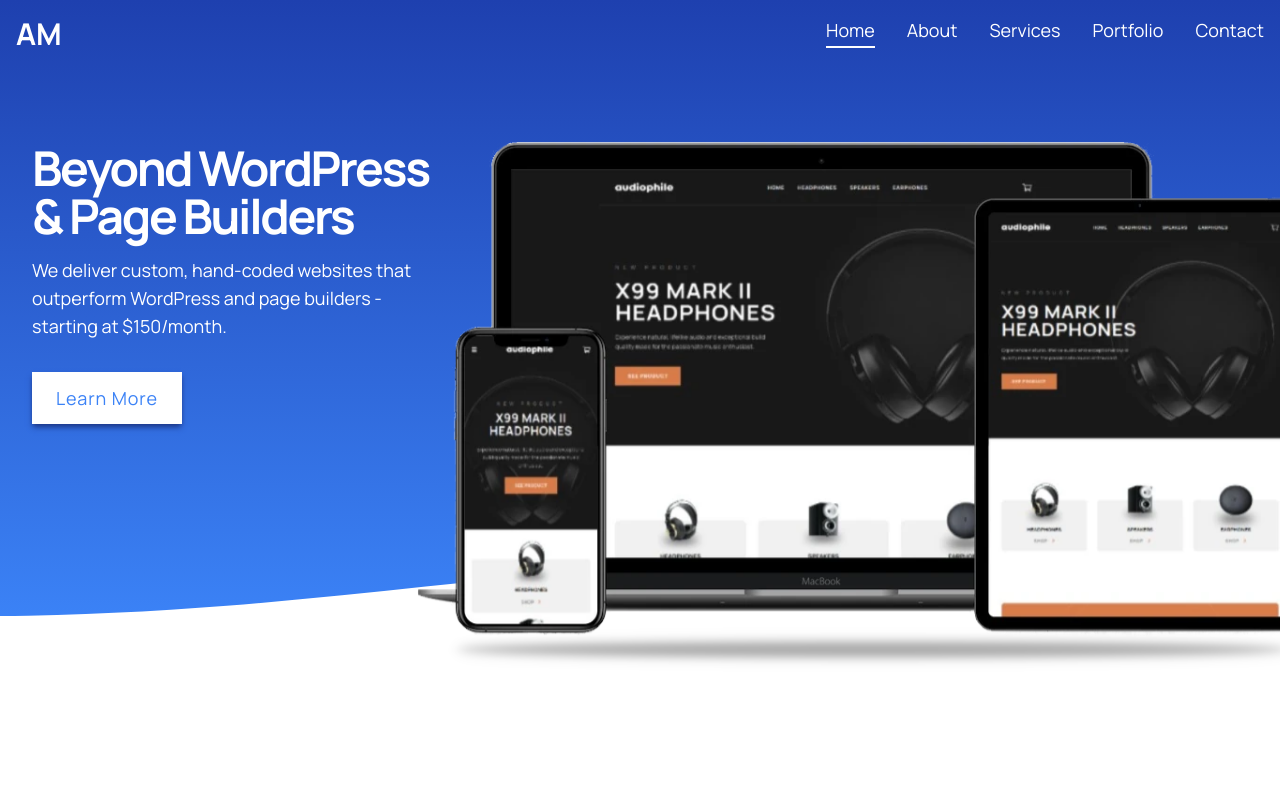
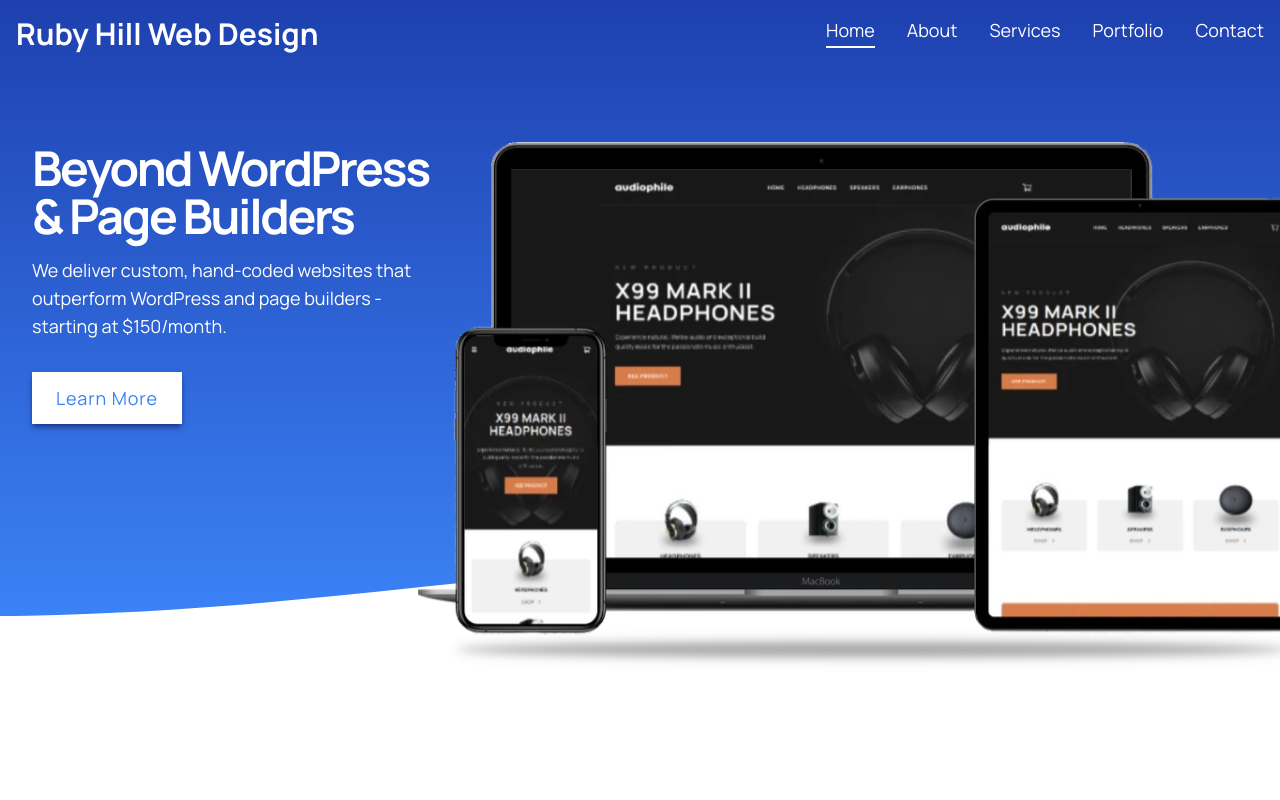
Before and after one commit to alexandermooney/MyFreelanceSite, a website: page src/index.html in a window 1280 px wide. Shown: the top 800 px of the page. Drawn offline with Linux system fonts and the light colour scheme; files whose address does not match are found by name.

Commit message:
Change website name and logos

```diff
--- a/src/index.html
+++ b/src/index.html
@@ -2,7 +2,7 @@
 <html lang="en">
 <head>
     <meta charset="UTF-8">
-    <title>AM | Web Design & Development</title>
+    <title>Ruby Hill Web Design & Development</title>
     <meta name="description" content="Discover top-tier, custom web design with Ruby Hill Web Design. Specializing in hand-coded websites that surpass WordPress and page builders, we offer fast, SEO-optimized, responsive designs starting at $150/month. Experience superior performance and elevated conversions for your small business. Contact us to transform your online presence today.">
     <meta name="viewport" content="width=device-width, initial-scale=1.0">
     <link rel="preconnect" href="https://fonts.googleapis.com">
@@ -14,7 +14,7 @@
     <header class="h-16 w-full absolute top-0 left-0 z-30">
         <div class="container flex justify-between mx-auto p-4 text-white">
             <div>
-                <span class="font-bold text-3xl">AM</span>
+                <span class="font-bold text-3xl">Ruby Hill Web Design</span>
             </div>
             <nav class="" role="navigation" aria-label="Main Menu">
                 <ul id="nav-container" class="flex flex-col md:flex-row justify-start items-end gap-8 w-3/5 h-screen md:h-auto pt-36 md:pt-0 pr-8 md:pr-0 text-2xl md:text-lg absolute md:static top-0 right-0 z-40 scale-x-0 md:scale-x-100 bg-gradient-to-b from-gray-50 via-gray-200 via-80% to-transparent md:bg-none text-gray-950 md:text-white origin-right transition-all md:transition-none">
@@ -255,7 +255,7 @@
             </div>
             <div class="container flex flex-col gap-8 px-8 mx-auto">
                 <div>
-                    <span class="font-bold text-3xl sm:text-4xl">AM</span>
+                    <span class="font-bold text-3xl sm:text-4xl">Ruby Hill Web Design</span>
                 </div>
                 <div class="flex flex-col gap-2">
                     <p>alexmooneydev@gmail.com</p>
```
